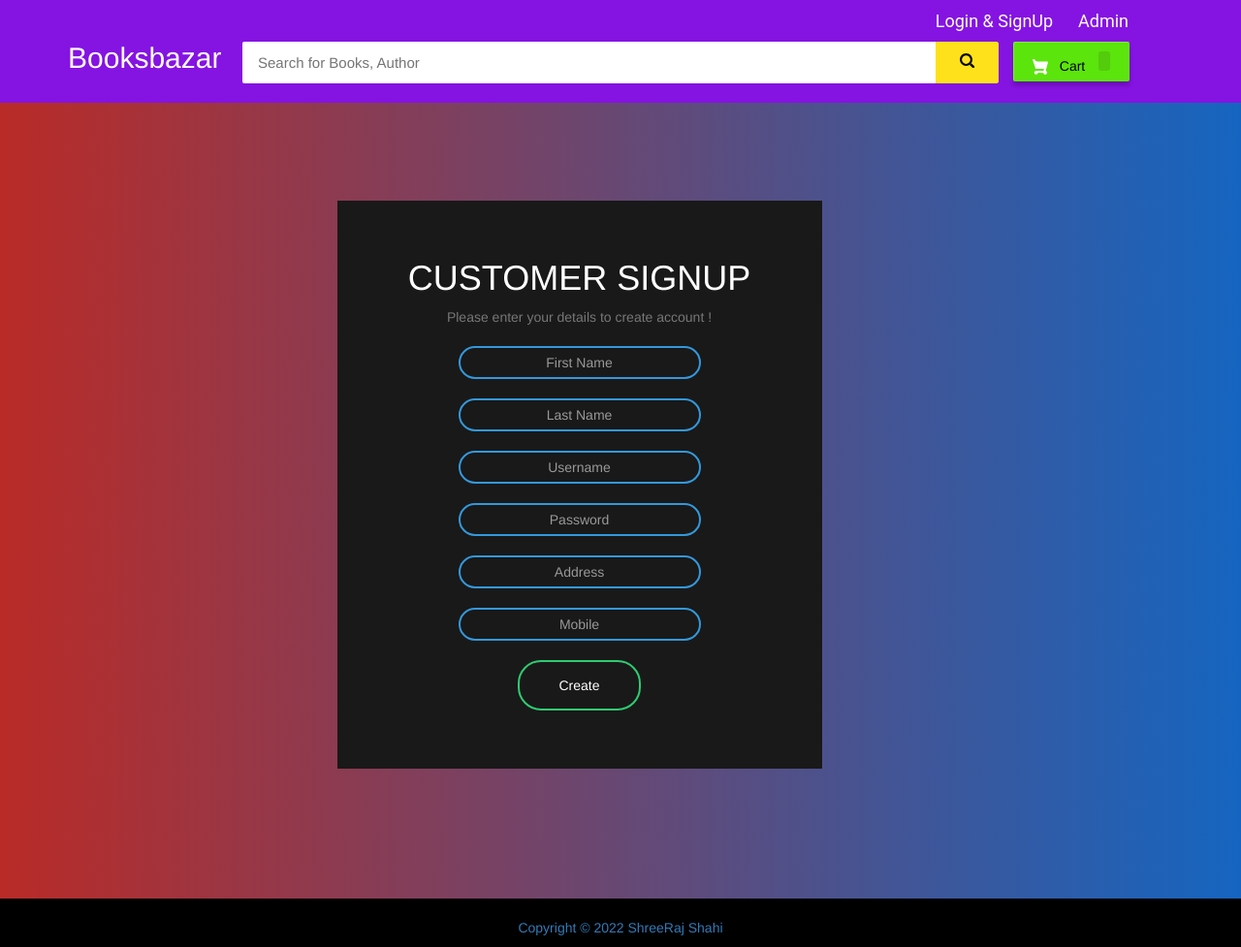
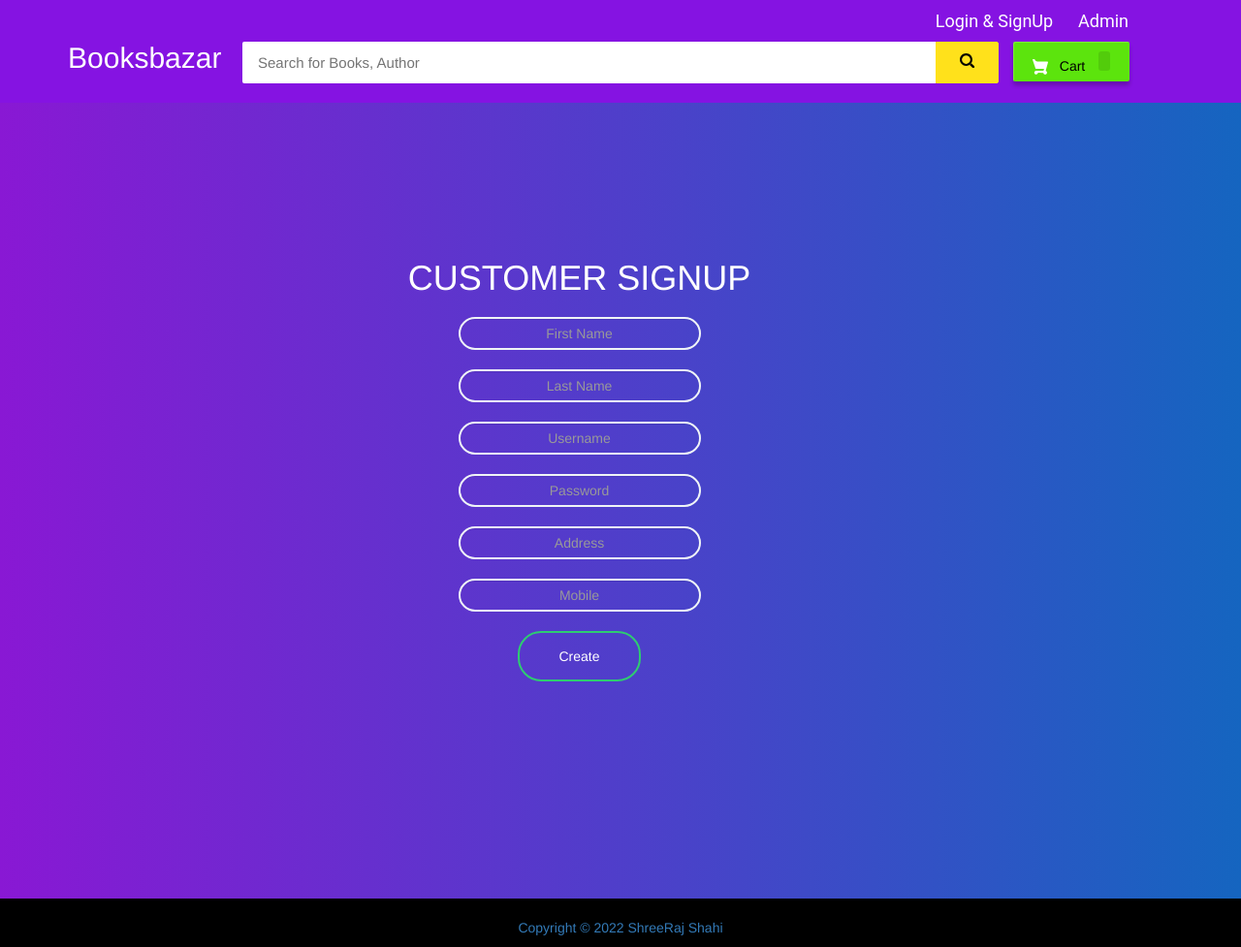
Before and after one commit to shreeraj-shahi/ecommerce-books, a Django app: page /customersignup in a window 1280 px wide. Shown: the whole page at 97% size. Run offline with Django 3.2, Linux system fonts and the light colour scheme; some libraries are stand-ins or nearby versions.

Commit message:
second commit

```diff
--- a/templates/ecom/customerlogin.html
+++ b/templates/ecom/customerlogin.html
@@ -9,7 +9,7 @@
     margin: 0;
     padding: 0;
     font-family: sans-serif;
-    background: linear-gradient(to right, #b92b27, #1565c0)
+    background: linear-gradient(to right, #9c32da, #1565c0)
 }
 
 .box {
@@ -18,7 +18,7 @@
     position: absolute;
     top: 50%;
     left: 50%;
-    background: #191919;
+    background: transparent;
     ;
     text-align: center;
     transition: 0.25s;
@@ -150,7 +150,7 @@ a.socialIcon:hover,
                 <form class="box" method="post">
                   {% csrf_token %}
                     <h1>Customer Login</h1>
-                    <p class="text-muted"> Please enter your login and password!</p>
+
                                {% render_field form.username class="form-control" placeholder="Username" %}
                                {% render_field form.password class="form-control" placeholder="Password" %}
                      <input type="submit" name="" value="Login" >
--- a/templates/ecom/customersignup.html
+++ b/templates/ecom/customersignup.html
@@ -13,7 +13,7 @@
     margin: 0;
     padding: 0;
     font-family: sans-serif;
-    background: linear-gradient(to right, #b92b27, #1565c0)
+    background: linear-gradient(to right, #8918d4, #1565c0)
 }
 
 .box {
@@ -22,7 +22,7 @@
     position: absolute;
     top: 50%;
     left: 50%;
-    background: #191919;
+    background: transparent;
     ;
     text-align: center;
     transition: 0.25s;
@@ -36,7 +36,7 @@
     display: block;
     margin: 20px auto;
     text-align: center;
-    border: 2px solid #3498db;
+    border: 2px solid #eff4f7;
     padding: 10px 10px;
     width: 250px;
     outline: none;
@@ -154,7 +154,7 @@ a.socialIcon:hover,
                 <form class="box" method="post" enctype="multipart/form-data">
                   {% csrf_token %}
                     <h1>CUSTOMER SIGNUP</h1>
-                    <p class="text-muted"> Please enter your details to create account !</p>
+                    <p class="text-muted"> </p>
                       {% render_field userForm.first_name class="form-control" placeholder="First Name" %}
                         {% render_field userForm.last_name class="form-control" placeholder="Last Name" %}
                           {% render_field userForm.username class="form-control" placeholder="Username" %}
```
